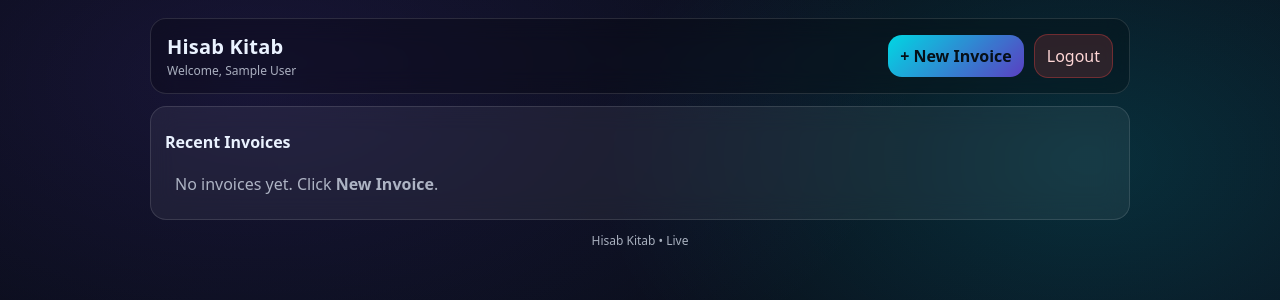
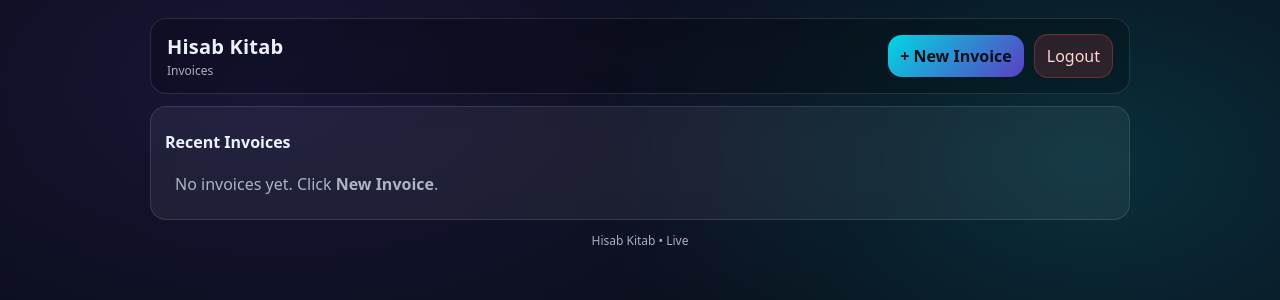
Before and after one commit to themannmozitalks-sketch/hisab-kitab, a Flask app: page / in a window 1280 px wide. Shown: the top 300 px of the page. Run offline with Flask 3, Linux system fonts and the light colour scheme; the visitor is signed in with stand-in values (Sample User, id 1); data that the repository does not hold is empty.

Commit message:
Update title and header text in index.html

```diff
--- a/templates/index.html
+++ b/templates/index.html
@@ -2,7 +2,7 @@
 <html>
 <head>
   <meta charset="utf-8">
-  <title>Hisab Kitab • Invoices</title>
+  <title>Invoices • Hisab Kitab</title>
   <link rel="stylesheet" href="{{ url_for('static', filename='style.css') }}">
 </head>
 <body>
@@ -10,7 +10,7 @@
     <header class="top">
       <div>
         <div class="title">Hisab Kitab</div>
-        <div class="sub">Welcome, {{ user_name }}</div>
+        <div class="sub">Invoices</div>
       </div>
       <div class="top-actions">
         <a class="btn primary" href="{{ url_for('new_invoice') }}">+ New Invoice</a>
```
